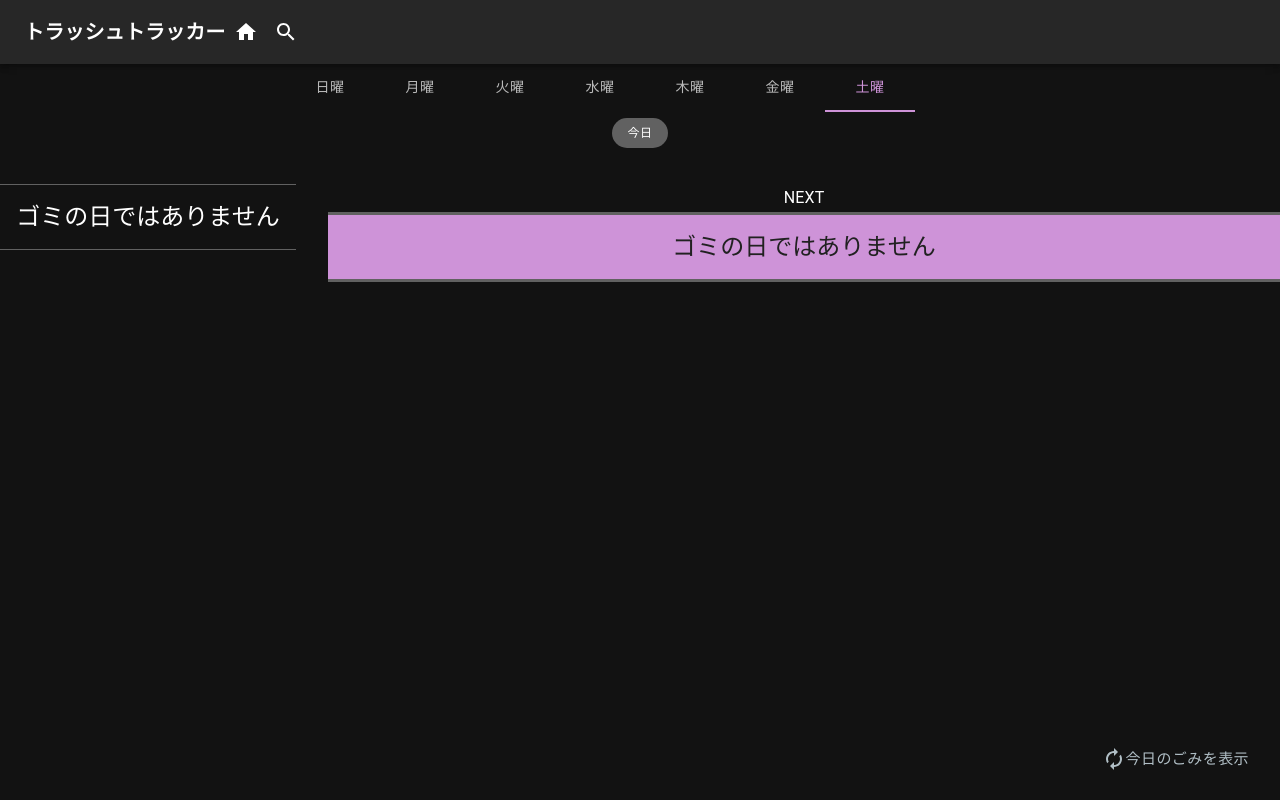
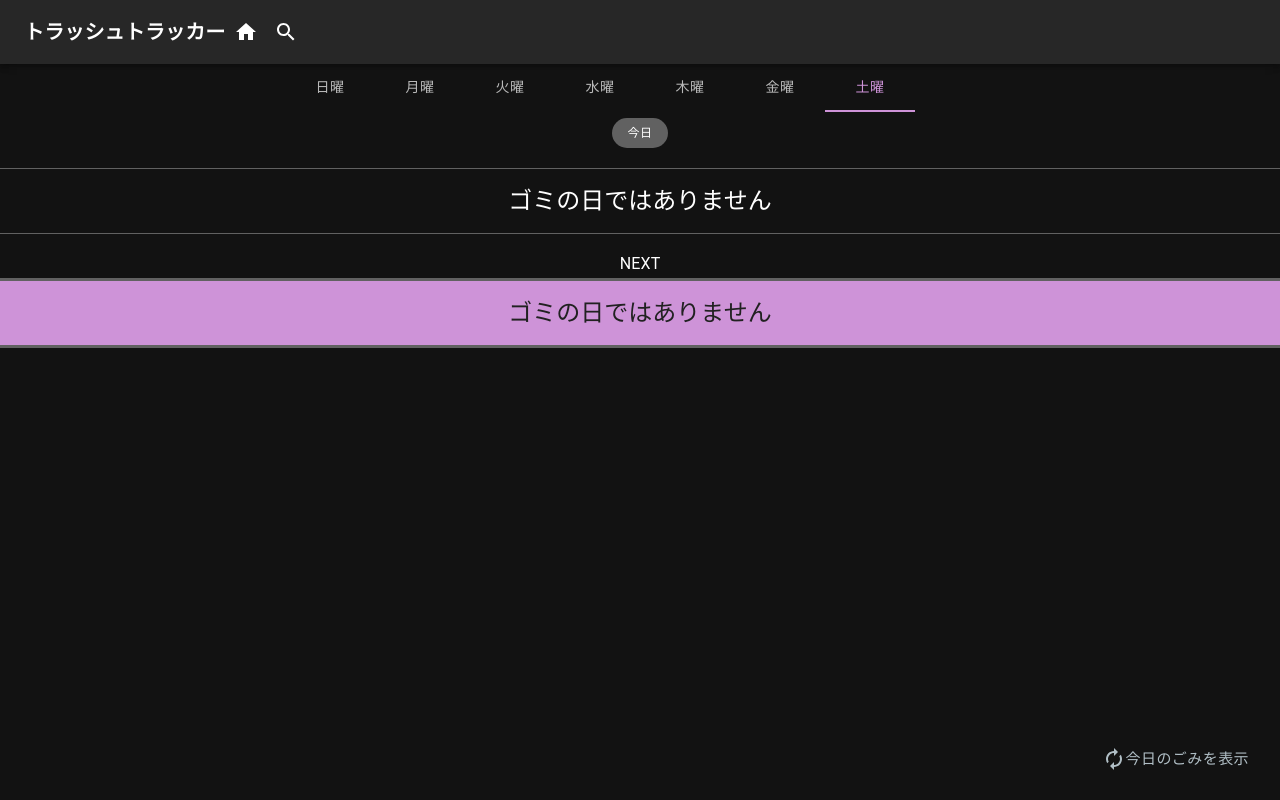
Before and after one commit to yukky-piano/trashday-tracker, a Next.js app: page / in a window 1280 px wide. Built offline with nearby package versions, Linux system fonts and the light colour scheme.

Commit message:
強調表示の調整

```diff
--- a/features/components/trash-day/trash.tsx
+++ b/features/components/trash-day/trash.tsx
@@ -65,16 +65,28 @@ const ApTrash = ({ weekday }: { weekday: number }) => {
   const todayWeekday = today.getDay();
   const diffWeekday = weekday - todayWeekday;
 
-  const isNextLarge = useMemo(() => {
+  const isToday = diffWeekday === 0;
+  const isTomorrow = diffWeekday === 1;
   const isMorning = today.getHours() <= 8;
-    return diffWeekday === 0 && !isMorning;
-  }, [diffWeekday, today]);
+  const showTodayLarge = useMemo(
+    () => (isToday && isMorning) || (isTomorrow && !isMorning),
+    [isToday, isMorning, isTomorrow]
+  );
+  const showNextLarge = useMemo(
+    () => isToday && !isMorning,
+    [isToday, isMorning]
+  );
 
   const showNext = diffWeekday < 0;
 
   return (
-    <Grid container direction="row" justifyContent="space-around" spacing={4}>
-      <Grid item xs={12}>
+    <Grid
+      container
+      direction="column"
+      justifyContent="space-around"
+      spacing={2}
+    >
+      <Grid item>
         <Box textAlign="center" p="0.5rem">
           <Typography
             variant="caption"
@@ -94,23 +106,25 @@ const ApTrash = ({ weekday }: { weekday: number }) => {
           </Typography>
         </Box>
       </Grid>
-      <Grid item xs={12} md={isNextLarge ? 3 : 9}>
+      <Grid item>
         <ApDay
           weekDay={WEEKS[weekday % 7]}
           showNextSchedule={showNext}
-          isLargeSize={!isNextLarge}
+          isLargeSize={showTodayLarge}
         />
       </Grid>
-      <Grid item xs={12} md={isNextLarge ? 9 : 3}>
+      {isToday && (
+        <Grid item>
           <Box textAlign="center">
             <Typography variant="subtitle1">NEXT</Typography>
           </Box>
           <ApDay
             weekDay={WEEKS[(weekday + 1) % 7]}
             showNextSchedule={showNext}
-          isLargeSize={isNextLarge}
+            isLargeSize={showNextLarge}
           />
         </Grid>
+      )}
     </Grid>
   );
 };
```
Lines whose indentation alone changed are shown as unchanged.
